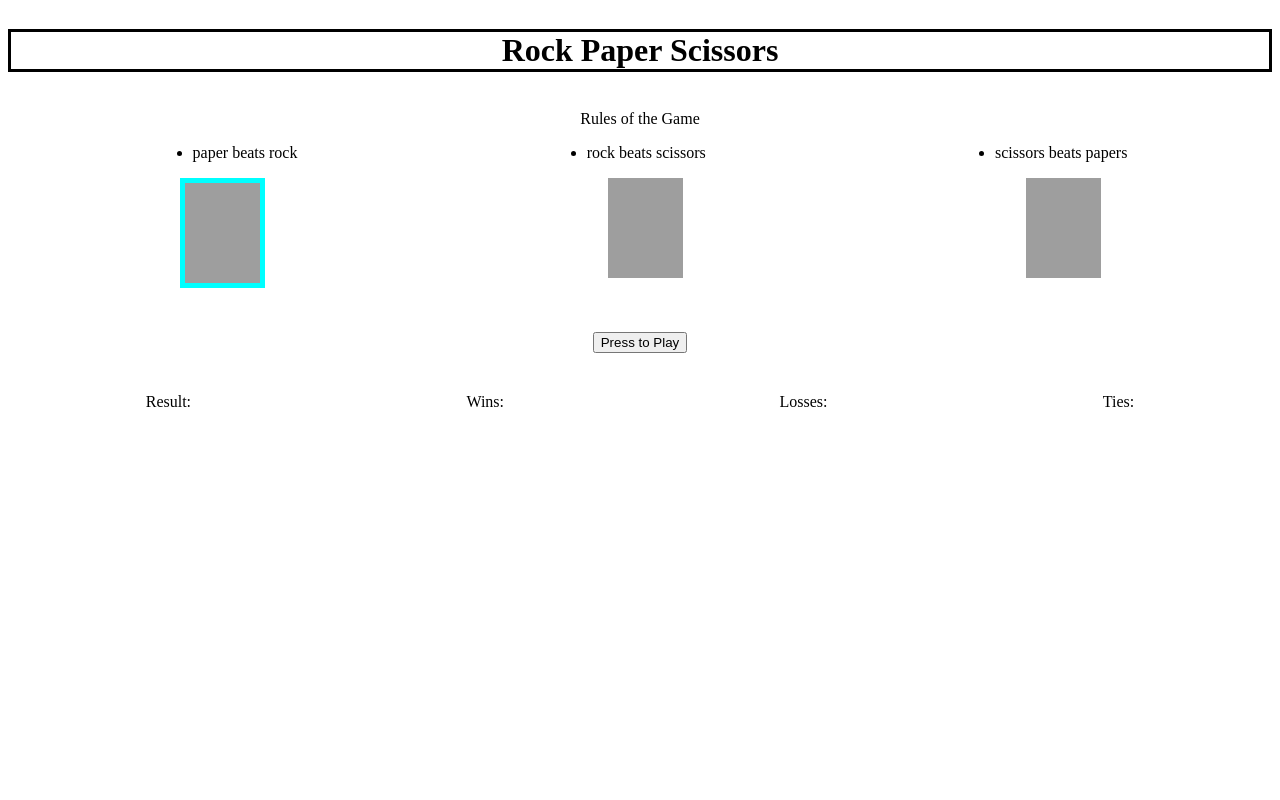
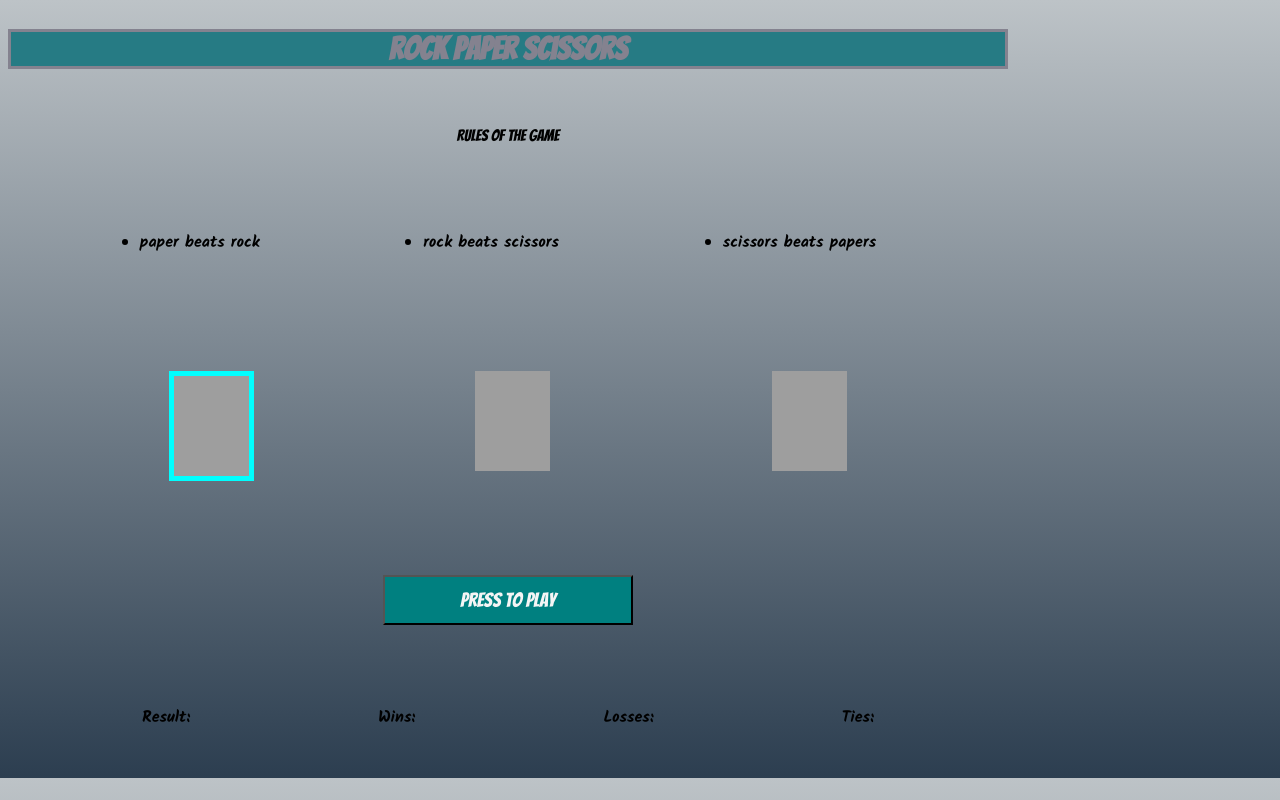
Before and after one commit to treem0/rock-paper-scissors, a plain HTML site: page r-p-s.html in a window 1280 px wide. Drawn offline with Linux system fonts and the light colour scheme; grey boxes are pictures that could not be loaded.

Commit message:
added some more style to the app. still need to work on aligning.

```diff
--- a/r-p-s.html
+++ b/r-p-s.html
@@ -6,6 +6,7 @@
     <meta name="viewport" content="width=device-width, initial-scale=1.0">
     <meta http-equiv="X-UA-Compatible" content="ie=edge">
     <link rel="stylesheet" href="style.css">
+    <link href="https://fonts.googleapis.com/css?family=Bangers|Kalam:700&display=swap" rel="stylesheet">
     <title>Rock Paper Scissors</title>
 </head>
 
--- a/style.css
+++ b/style.css
@@ -2,34 +2,59 @@ body {
     display: flex;
     justify-content: center;
     flex-direction: column;
+    max-width: 1000px;
+    width: 100%;
+    background-image: linear-gradient(#bdc3c7, #2c3e50);
 }
 h1 {
     display: flex;
     border: solid;
     justify-content: center;
+    font-family: 'Bangers', cursive;
+    background-color: #267B84;
+    color: #84828F;
+
 }
 .rule-set {
     display: flex;
     justify-content: center;
     border: solid;
-    border-style: solid;
 }
 p {
     display: flex;
     justify-content: center;
+    font-family: 'Bangers';
+    padding: 20px;
 }
 ul {
     display: flex;
     justify-content: space-around;
+    font-family: 'Kalam', cursive;
+    padding: 50px;
 }
 .radio-buttons {
     display: flex;
     justify-content: space-around;
+    padding: 50px;
+}
+.input:hover {
+    background-color: #bdc3c7;
 }
 .my-button {
     display: flex;
     justify-content: center;
     padding: 40px;
+}
+#press-play {
+    background: teal;
+    color: whitesmoke;
+    width: 250px;
+    height: 50px;
+    font-family: 'Bangers';
+    font-size: 20px;
+}
+#press-play:hover {
+    background-color: #bdc3c7;
 }
 .radio-image {
     width: 75px;
@@ -42,6 +67,8 @@ input:checked + .radio-image {
 .results {
     display: flex;
     justify-content: space-around;
+    padding: 40px;
+    font-family: 'Kalam', cursive;
 }
 input {
     display: none;
```
